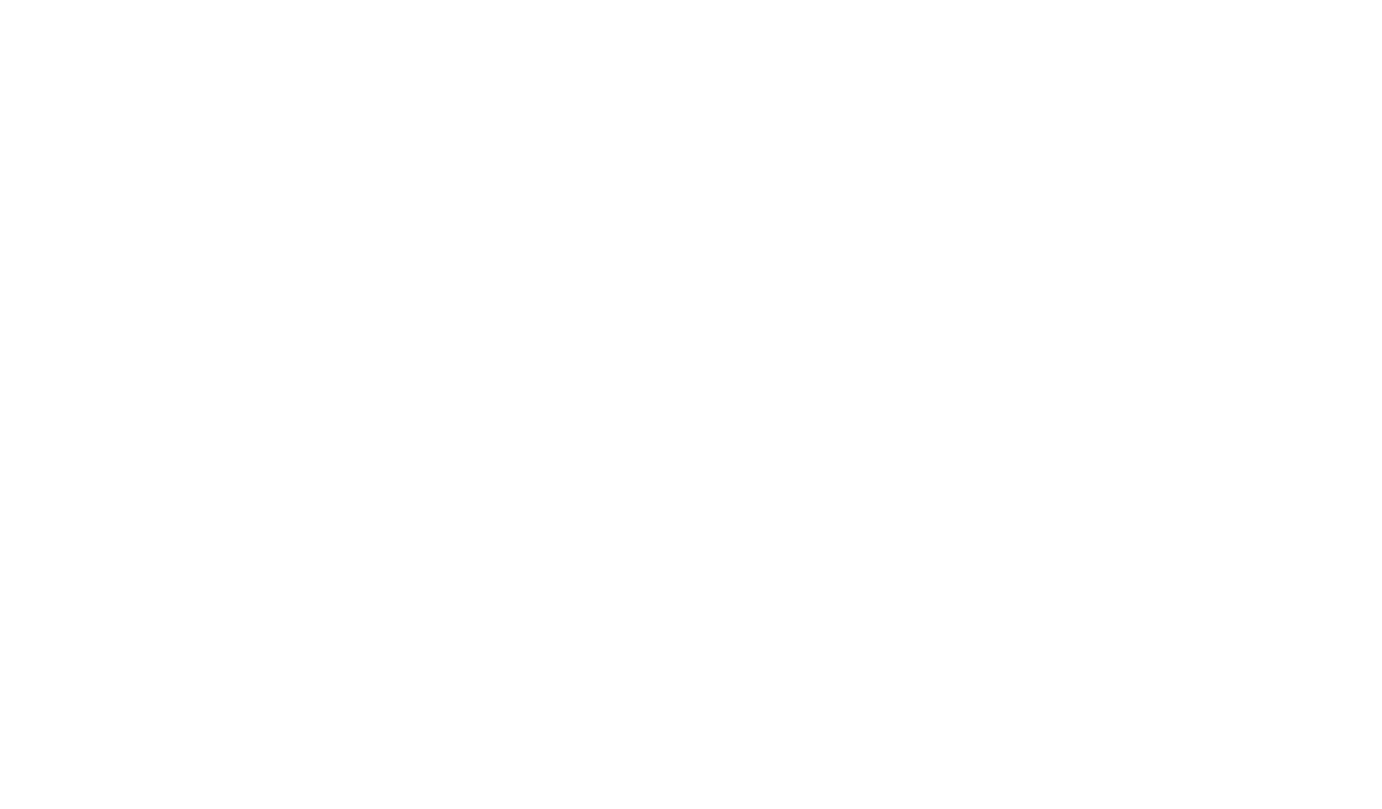
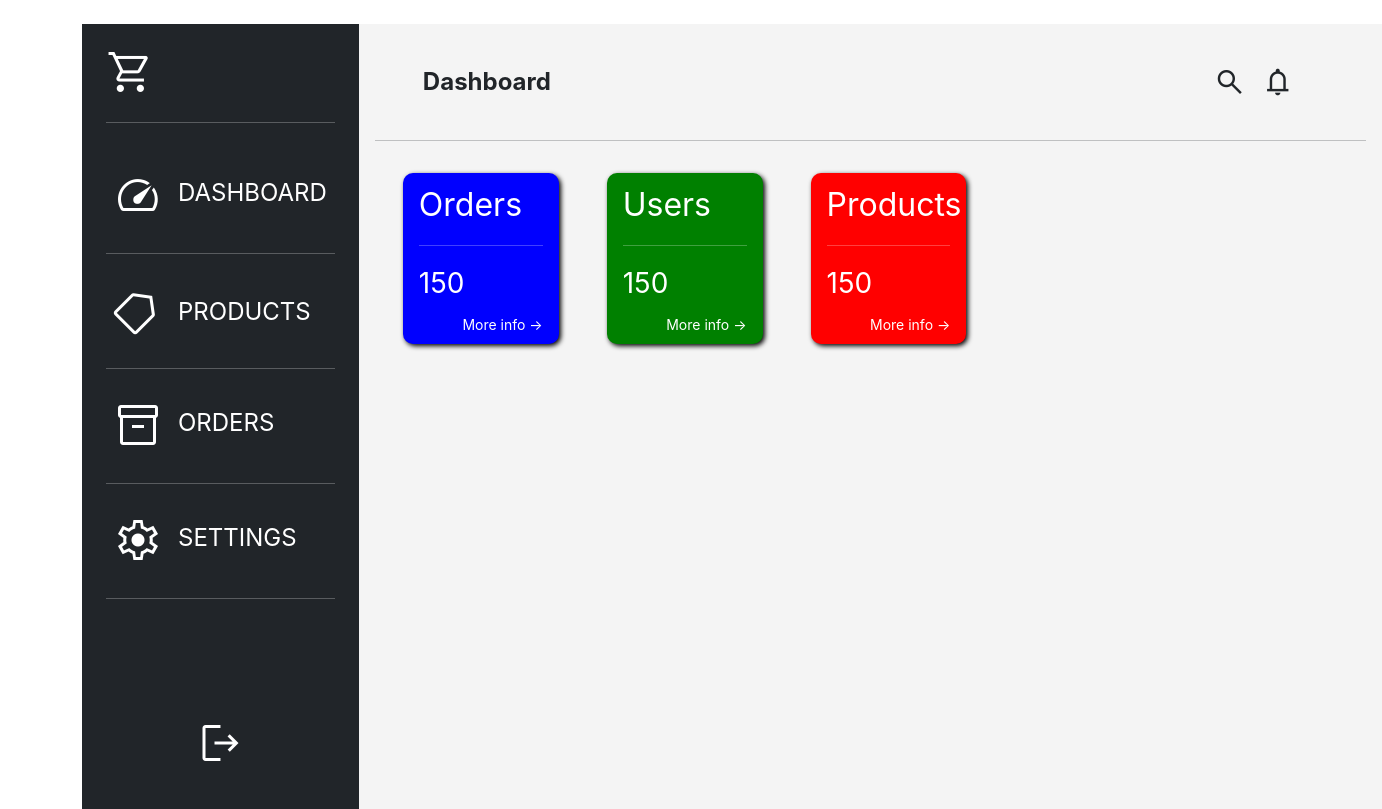
Before and after one commit to Robert-Michalski/Microservices-with-spring-cloud, a React (Create React App) app in the folder orderms/: page /dashboard in a window 1280 px wide. Before the commit this address had no page. Shown: the whole page, 1382 px wide, since content can reach past the window. Built offline with nearby package versions, Linux system fonts and the light colour scheme; no server answers; sample sign-in values are in the browser's storage.

Commit message:
add dashboard page

```diff
--- a/orderms/src/App.css
+++ b/orderms/src/App.css
@@ -86,6 +86,12 @@
 .bg-red {
   background-color: red;
 }
+.bg-blue {
+  background-color: blue;
+}
+.bg-yellow {
+  background-color: yellow;
+}
 #status {
   border-radius: 10px;
   color: white;
@@ -94,3 +100,9 @@
 #register-btn {
   padding: 0.5rem 5rem;
 }
+.dash-info-box {
+  padding: 0.5rem 1rem;
+  border-radius: 10px;
+  box-shadow: 2px 2px 5px black;
+  color: white;
+}
--- a/orderms/src/App.js
+++ b/orderms/src/App.js
@@ -10,6 +10,7 @@ import { useContext, useEffect } from "react"
 import Register from "./components/Register"
 import Products from "./components/Products"
 import MainView from "./components/MainView"
+import Dashboard from "./components/Dashboard"
 Axios.defaults.baseURL = "http://localhost:8011/"
 Axios.defaults.headers.post["Access-Control-Allow-Origin"] = "*"
 
@@ -61,6 +62,7 @@ function App() {
             <Route path="/register" element={<Register />} />
             <Route path="/orders" element={<MainView view={Orders} />} />
             <Route path="/products" element={<MainView view={Products} />} />
+            <Route path="/dashboard" element={<MainView view={Dashboard} />} />
           </Routes>
         </BrowserRouter>
       </DispatchContext.Provider>
--- /dev/null
+++ b/orderms/src/components/Dashboard.js
@@ -0,0 +1,66 @@
+import React, { useContext, useEffect } from "react"
+import { useImmer } from "use-immer"
+import Axios from "axios"
+import { useNavigate } from "react-router"
+import StateContext from "../StateContext"
+import DashboardInfoBox from "./DashboardInfoBox"
+function Dashboard() {
+  const navigate = useNavigate()
+  const appState = useContext(StateContext)
+  const [state, setState] = useImmer({
+    user: {
+      id: "",
+      firstName: "",
+      lastName: "",
+      mail: "",
+      phone: "",
+      role: ""
+    }
+  })
+
+  useEffect(() => {
+    if (appState.loggedIn) {
+      const ourRequest = Axios.CancelToken.source()
+      async function fetchData() {
+        try {
+          const response = await Axios.get(`/api/user/` + appState.user.id, { headers: { Authorization: `Bearer ${appState.user.token}` } }, { cancelToken: ourRequest.token })
+          setState(draft => {
+            draft.user = response.data
+          })
+        } catch (e) {
+          console.log("there was a problem fetching the data")
+        }
+      }
+
+      fetchData()
+      return () => {
+        ourRequest.cancel()
+      }
+    } else {
+      navigate("/")
+    }
+  }, [])
+
+  return (
+    <div className="col-11 mx-auto p-3 mt-4 bg-gray">
+      <div className="d-flex orders-top p-4 align-items-center">
+        <div className="ms-4">Dashboard</div>
+        <span className="material-symbols-outlined ms-auto">search</span>
+        <span className="material-symbols-outlined ms-3">notifications</span>
+        <div className="ms-5">{state.user.firstName + " " + state.user.lastName}</div>
+      </div>
+      <hr />
+      <div className="container p-3">
+        <div className="d-flex">
+          <div className="d-flex container">
+            <DashboardInfoBox background="blue" title="Orders" />
+            <DashboardInfoBox background="green" title="Users" />
+            <DashboardInfoBox background="red" title="Products" />
+          </div>
+        </div>
+      </div>
+    </div>
+  )
+}
+
+export default Dashboard
--- /dev/null
+++ b/orderms/src/components/DashboardInfoBox.js
@@ -0,0 +1,16 @@
+import React, { useEffect } from "react"
+
+function DashboardInfoBox(props) {
+  return (
+    <div className={"dash-info-box  me-5 col-2 d-flex flex-column bg-" + props.background}>
+      <div className="fs-2">{props.title}</div>
+      <hr />
+      <div className="fs-3">150</div>
+      <div className="ms-auto mt-2">
+        <small>More info -></small>
+      </div>
+    </div>
+  )
+}
+
+export default DashboardInfoBox
--- a/orderms/src/components/Navigation.js
+++ b/orderms/src/components/Navigation.js
@@ -13,7 +13,7 @@ function Navigation() {
 
   return (
     <div className="d-flex flex-column nav mt-4 p-4 bg-dark fc-white">
-      <button onClick={() => console.log(appState)}>check state</button>
+      {/* <button onClick={() => console.log(appState)}>check state</button> */}
       <div className="d-flex">
         {/* Icon and text */}
         <div>
@@ -26,7 +26,14 @@ function Navigation() {
         <div>
           <span className="material-symbols-outlined">speed</span>
         </div>
-        <div className="ms-3 mt-1">DASHBOARD</div>
+        <div
+          className="ms-3 mt-1"
+          onClick={() => {
+            navigate("/dashboard")
+          }}
+        >
+          DASHBOARD
+        </div>
       </div>
       <hr className="bg-white" />
       <div
```
